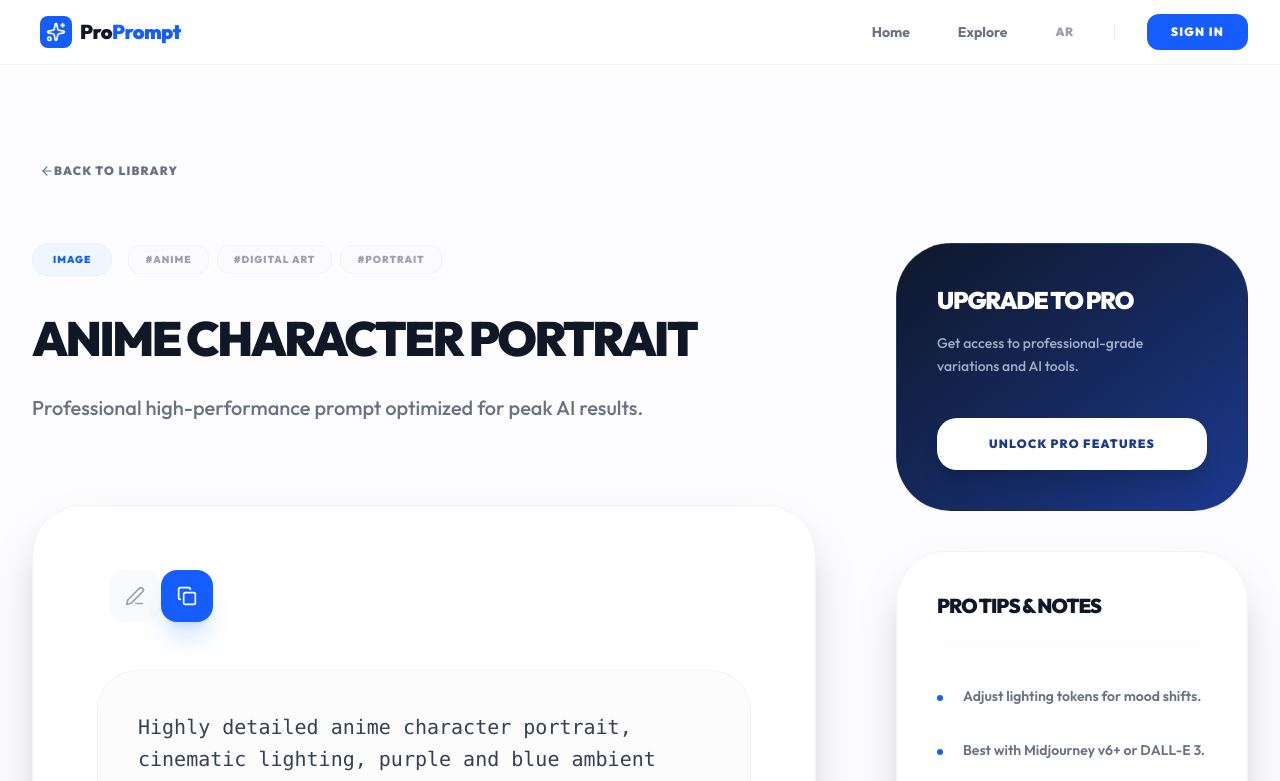
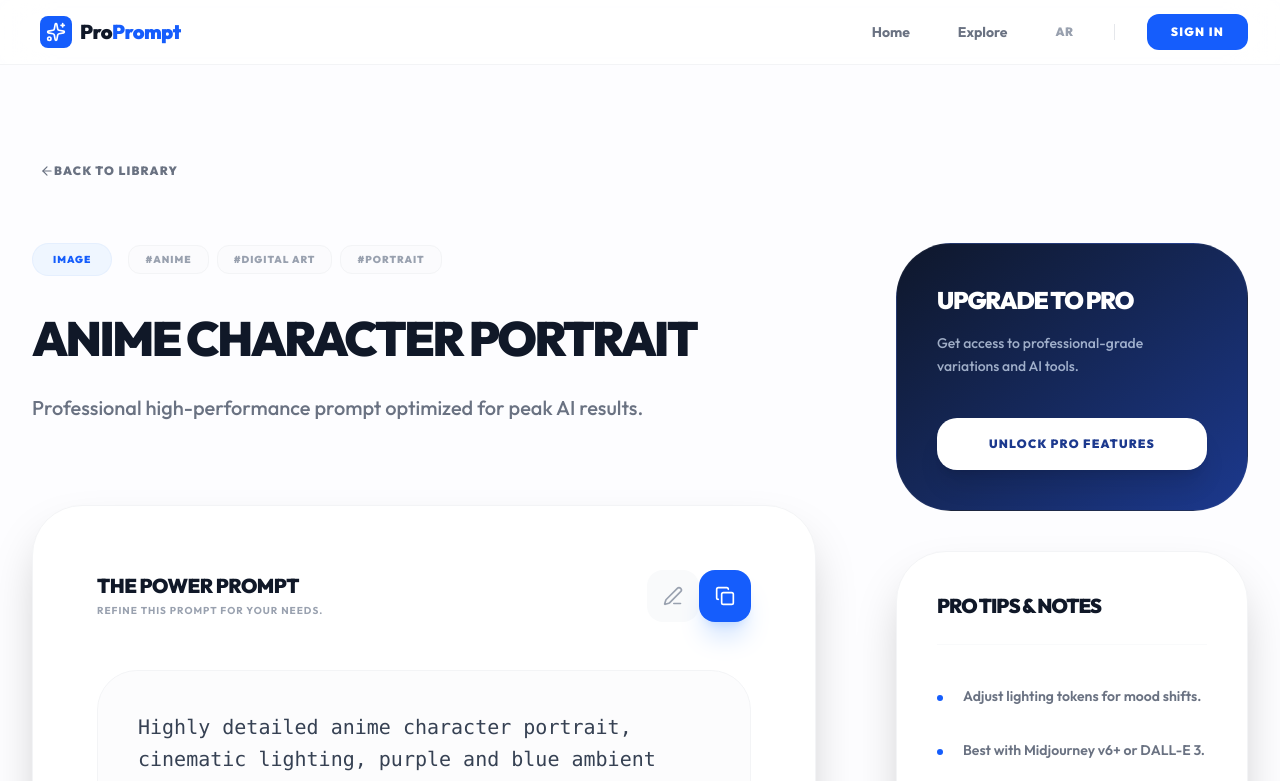
Before and after one commit to yasser8111/ProPrompt, a React (Vite) app: page /prompts/1 in a window 1280 px wide. Shown: the top 781 px of the page. Built offline with nearby package versions, Linux system fonts and the light colour scheme.

Commit message:
Keep title/description in PromptDetail but remove decorative icon

```diff
--- a/src/pages/PromptDetail.jsx
+++ b/src/pages/PromptDetail.jsx
@@ -67,6 +67,11 @@ const PromptDetail = () => {
             <div className="absolute top-0 right-0 w-80 h-80 bg-blue-50/30 rounded-full blur-[100px] -z-1"></div>
 
             <div className="flex flex-col md:flex-row md:items-center justify-between gap-10 mb-12 relative z-10">
+              <div className="flex flex-col">
+                <h3 className="text-xl font-black text-gray-900 uppercase tracking-tight">{t('details.powerPrompt')}</h3>
+                <p className="text-sm font-bold text-gray-400 mt-1 uppercase tracking-widest text-[10px]">{t('details.refineDesc')}</p>
+              </div>
+
               <div className="flex items-center space-x-3 space-x-reverse">
                 <button
                   onClick={() => setIsEditing(!isEditing)}
```
